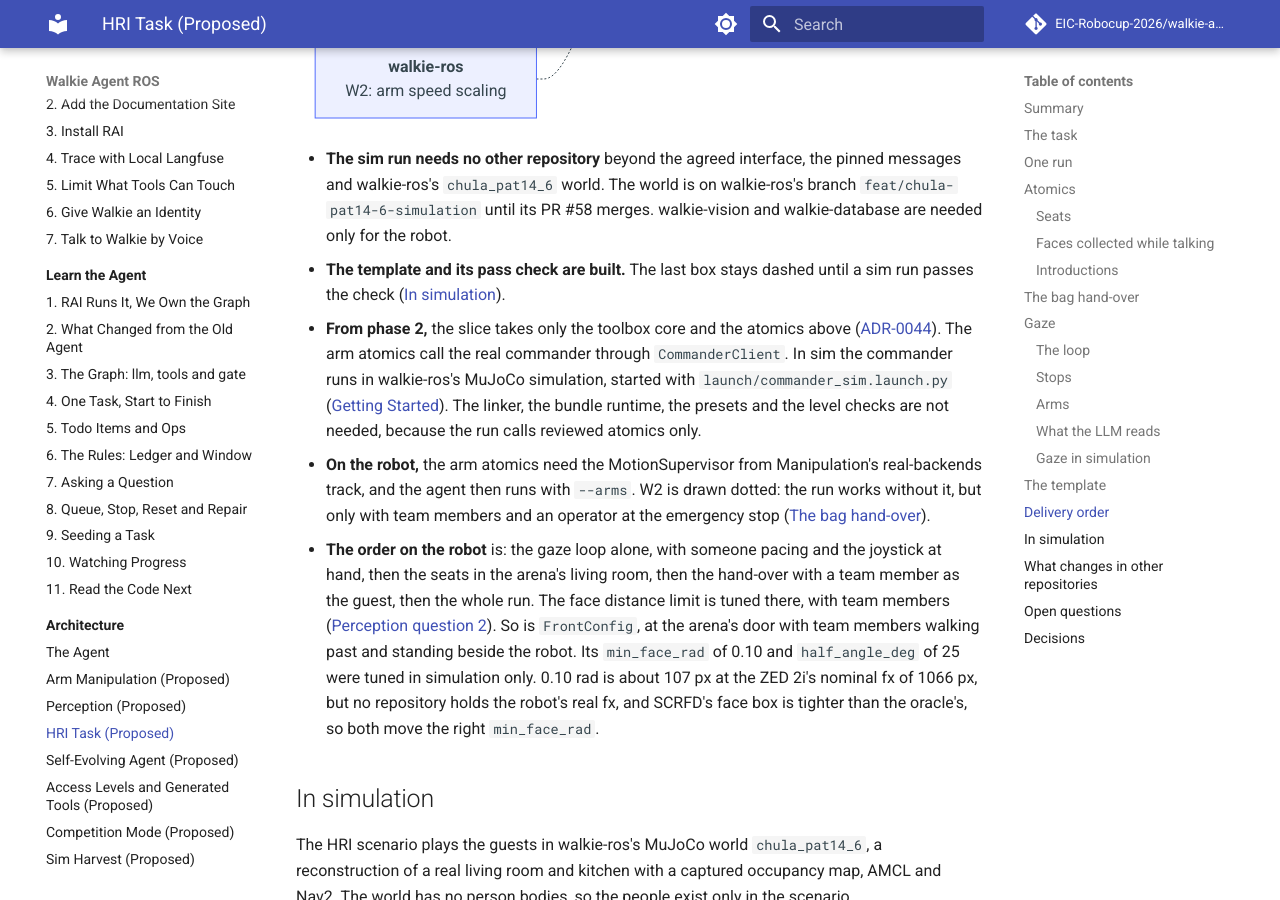
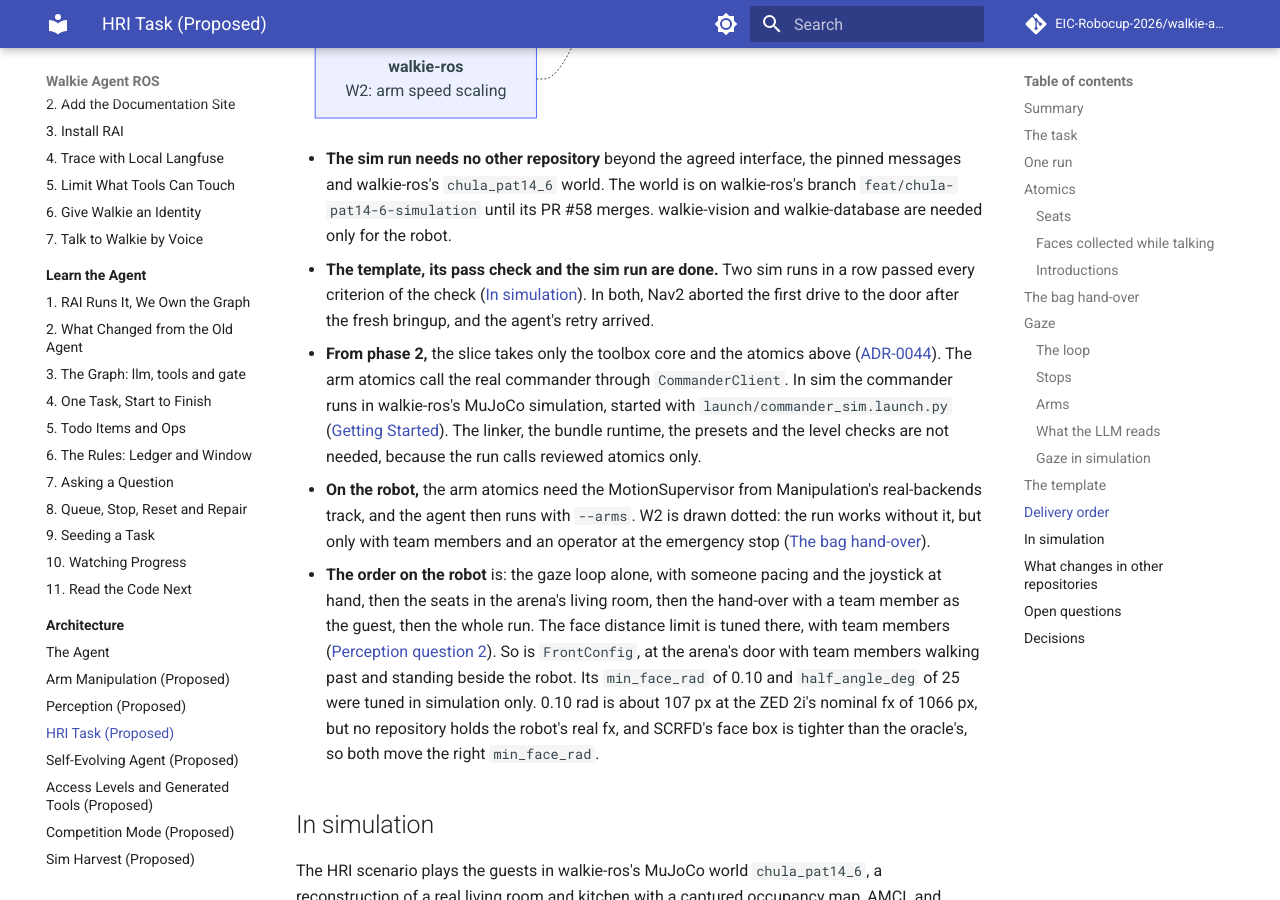
Before and after one commit to EIC-Robocup-2026/walkie-agent-ros, an MkDocs documentation site: the page built from docs/architecture/hri.md, in a window 1280 px wide and 900 px high, scrolled down 25253 px. Built offline with MkDocs 1.6.1 and Material for MkDocs 9.7.7, drawn with Linux system fonts in a browser that asks for light colours; comment, search, counter and statistics services are not loaded.

Commit message:
docs: record that the hri sim run passes the check
Two runs in a row in chula_pat14_6 passed every criterion of hri_check.
The delivery boxes keep the page's legend, where a dashed box is new work
the page asks for, so the bullet states the result instead of promising
a solid box. It also notes that Nav2 aborted the first drive to the door
after each fresh bringup, and that the agent's retry arrived.

```diff
--- a/docs/architecture/hri.md
+++ b/docs/architecture/hri.md
@@ -913,9 +913,11 @@ flowchart LR
   on walkie-ros's branch `feat/chula-pat14-6-simulation` until its PR #58
   merges. walkie-vision and walkie-database are needed only for the
   robot.
-- **The template and its pass check are built.** The last box stays dashed
-  until a sim run passes the check
-  ([In simulation](#in-simulation)).
+- **The template, its pass check and the sim run are done.** Two sim runs
+  in a row passed every criterion of the check
+  ([In simulation](#in-simulation)). In both, Nav2 aborted the first
+  drive to the door after the fresh bringup, and the agent's retry
+  arrived.
 - **From phase 2,** the slice takes only the toolbox core and the atomics
   above ([ADR-0044](decisions/0044-mocked-arm-atomics.md)). The arm
   atomics call the real commander through `CommanderClient`. In sim the
```
